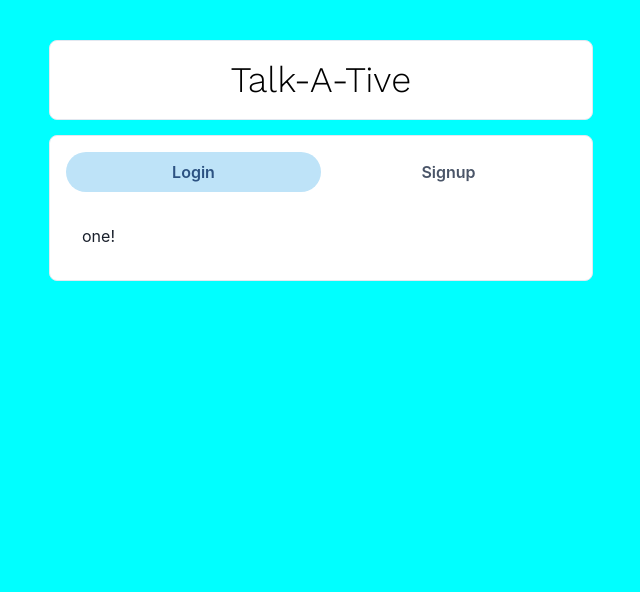
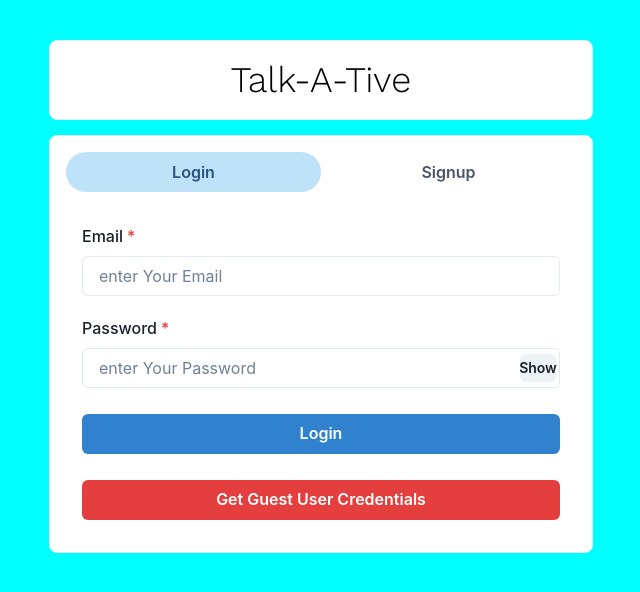
Before and after one commit to chetantidgam123/ReactChatApp, a React (Create React App) app in the folder chatapp/: page / in a window 1280 px wide. Shown: the top 592 px of the page, without its empty margins (319-959 px from the left). Built offline with nearby package versions, Linux system fonts and the light colour scheme.

Commit message:
login signup

```diff
--- /dev/null
+++ b/chatapp/src/Components/Authentication/Login.js
@@ -0,0 +1,42 @@
+import React, { useState } from 'react'
+import { Button, FormControl, FormLabel, Input, InputGroup, InputRightElement, VStack } from '@chakra-ui/react'
+const Login = () => {
+    const [show, setShow] = useState(false)
+    const [data, setData] = useState({
+        email: '',
+        password: ''
+    })
+    const handleClick = () => setShow(!show)
+
+    const submitHandler = () => { }
+    return (
+        <VStack spacing={'5'}>
+            <FormControl id='email1' isRequired>
+                <FormLabel>Email</FormLabel>
+                <Input placeholder='enter Your Email' onChange={(e) => { setData({ ...data, email: e.target.value }) }} />
+            </FormControl>
+            <FormControl id='password1' isRequired>
+                <FormLabel>Password</FormLabel>
+                <InputGroup>
+                    <Input type={show ? "text" : "password"} placeholder='enter Your Password' onChange={(e) => { setData({ ...data, password: e.target.value }) }} />
+                    <InputRightElement pr={'1'}>
+                        <Button onClick={handleClick} h={'1.75rem'} size={'sm'} >{show ? "Hide" : "Show"}</Button>
+                    </InputRightElement>
+                </InputGroup>
+            </FormControl>
+            <Button colorScheme={'blue'} width="100%" mt={'1.5'} onClick={submitHandler} >
+                Login
+            </Button>
+            <Button variant={'solid'} colorScheme={'red'} width="100%" mt={'1.5'} onClick={() => {
+                setData({
+                    email: "guest@example.com",
+                    password: "123456"
+                })
+            }} >
+                Get Guest User Credentials
+            </Button>
+        </VStack>
+    )
+}
+
+export default Login
--- /dev/null
+++ b/chatapp/src/Components/Authentication/Signup.js
@@ -0,0 +1,57 @@
+import { Button, FormControl, FormLabel, Input, InputGroup, InputRightElement, VStack } from '@chakra-ui/react'
+import React, { useState } from 'react'
+
+const Signup = () => {
+    const [show, setShow] = useState(false)
+    const [data, setData] = useState({
+        name: '',
+        email: '',
+        password: '',
+        cnfPassword: '',
+        pic: ''
+    })
+    const handleClick = () => setShow(!show)
+
+    const postDetails = (pics) => { }
+
+    const submitHandler = () => { }
+    return (
+        <VStack spacing={'5'}>
+            <FormControl id='first-name' isRequired>
+                <FormLabel>Name</FormLabel>
+                <Input placeholder='enter Your Name' onChange={(e) => { setData({ ...data, name: e.target.value }) }} />
+            </FormControl>
+            <FormControl id='email' isRequired>
+                <FormLabel>Email</FormLabel>
+                <Input placeholder='enter Your Email' onChange={(e) => { setData({ ...data, email: e.target.value }) }} />
+            </FormControl>
+            <FormControl id='password' isRequired>
+                <FormLabel>Password</FormLabel>
+                <InputGroup>
+                    <Input type={show ? "text" : "password"} placeholder='enter Your Password' onChange={(e) => { setData({ ...data, password: e.target.value }) }} />
+                    <InputRightElement pr={'1'}>
+                        <Button onClick={handleClick} h={'1.75rem'} size={'sm'} >{show ? "Hide" : "Show"}</Button>
+                    </InputRightElement>
+                </InputGroup>
+            </FormControl>
+            <FormControl id='cnf_password' isRequired>
+                <FormLabel>Confirm Password</FormLabel>
+                <InputGroup>
+                    <Input type={show ? "text" : "password"} placeholder='Confirm Password' onChange={(e) => { setData({ ...data, cnfPassword: e.target.value }) }} />
+                    <InputRightElement pr={'1'}>
+                        <Button onClick={handleClick} h={'1.75rem'} size={'sm'} >{show ? "Hide" : "Show"}</Button>
+                    </InputRightElement>
+                </InputGroup>
+            </FormControl>
+            <FormControl id='pic' isRequired>
+                <FormLabel>Upload Your Picture</FormLabel>
+                <Input type={'file'} p={'1.5'} accept="image/*" onChange={(e) => { postDetails(e.target.files[0]) }} />
+            </FormControl>
+            <Button colorScheme={'blue'} width="100%" mt={'1.5'} onClick={submitHandler} >
+                Sign Up
+            </Button>
+        </VStack>
+    )
+}
+
+export default Signup
--- a/chatapp/src/pages/HomePage.js
+++ b/chatapp/src/pages/HomePage.js
@@ -1,5 +1,7 @@
 import { Box, Container, Tab, TabList, TabPanel, TabPanels, Tabs, Text } from '@chakra-ui/react'
 import React from 'react'
+import Login from '../Components/Authentication/Login'
+import Signup from '../Components/Authentication/Signup'
 
 const HomePage = () => {
   return (
@@ -22,10 +24,10 @@ const HomePage = () => {
           </TabList>
           <TabPanels>
             <TabPanel>
-              <p>one!</p>
+              <Login />
             </TabPanel>
             <TabPanel>
-              <p>two!</p>
+              <Signup />
             </TabPanel>
           </TabPanels>
         </Tabs>
```
